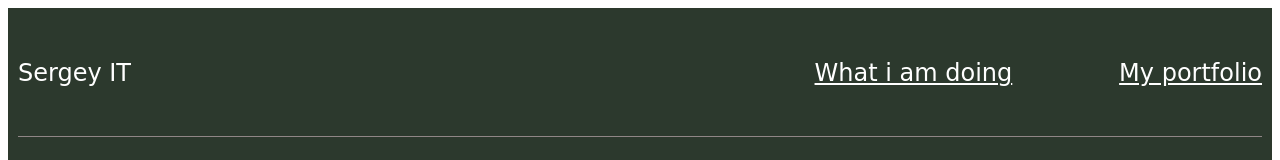
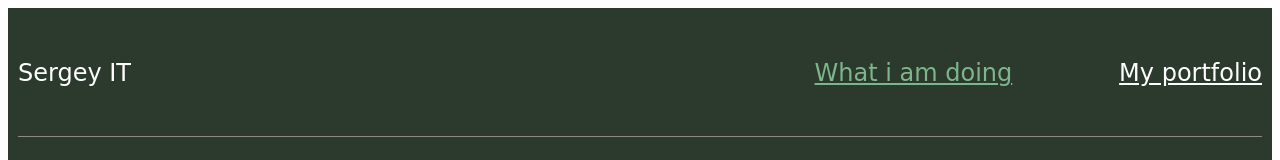
Before and after one commit to SergUserGit/layout_figma_project, a plain HTML site: page index.html in a window 1280 px wide. In both pictures the pointer is over the link "What i am doing". Shown: the top 160 px of the page. Drawn offline with Linux system fonts and the light colour scheme; a web font is replaced by a local one.

Commit message:
add: transition
add: transition

```diff
--- a/styles.css
+++ b/styles.css
@@ -62,12 +62,19 @@ p {
 
 
 .nav-ref {
+
+  transition: color 350ms cubic-bezier(0.55, 0.085, 0.68, 0.53);
+
   color: #FFF;
   font-size: 24px;
   font-style: normal;
   font-weight: 400;
   line-height: 150%;
   font-family: 'Junge', cursive;
+}
+
+.nav-ref:hover {
+  color: #7db58c;
 }
 
 .hero {
```
